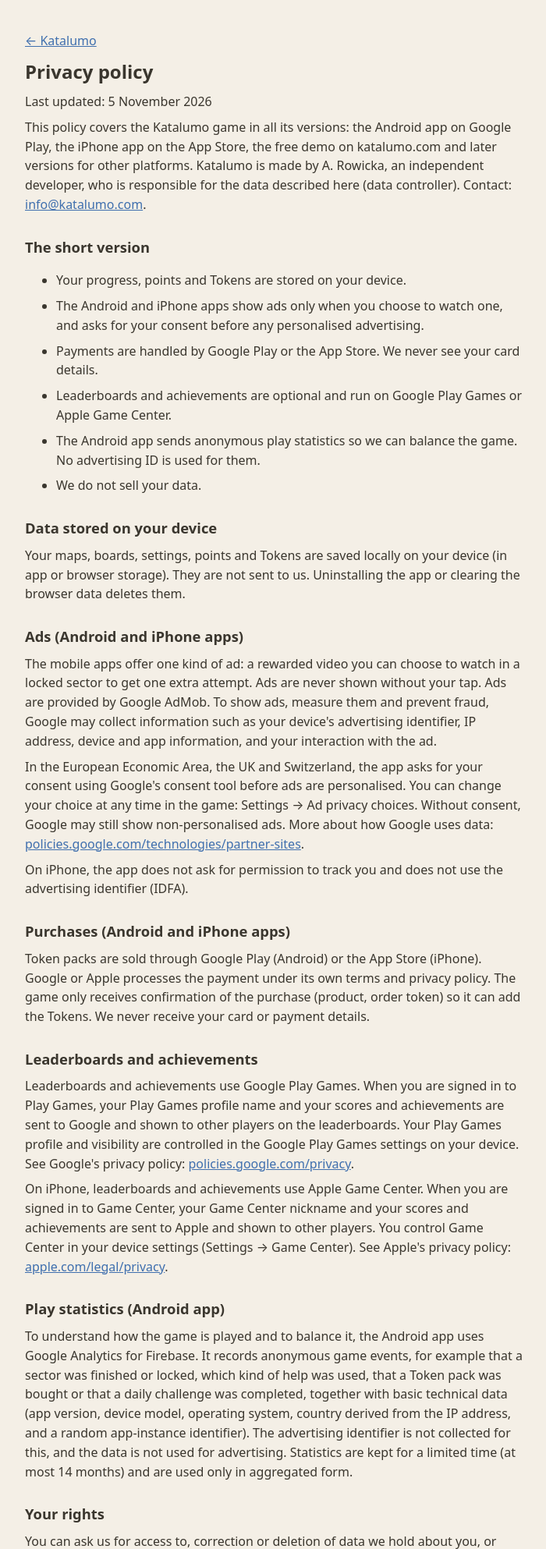
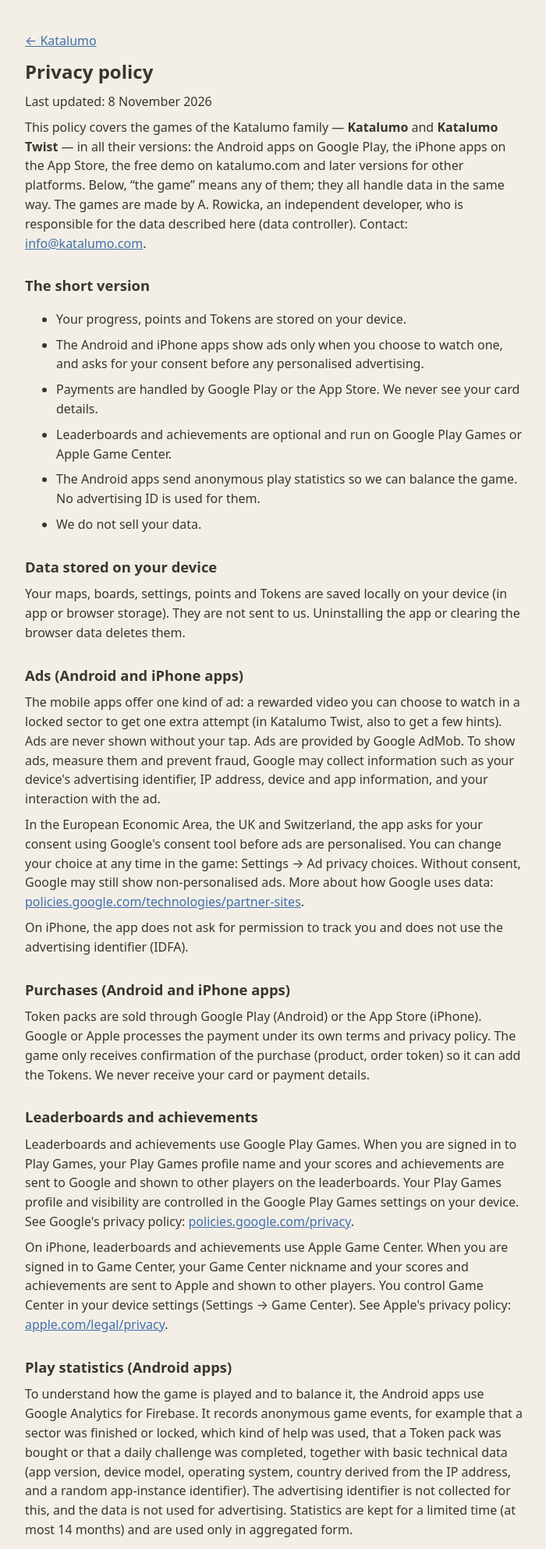
Before and after one commit to Akapitly/katalumo, a plain HTML site: page privacy.html in a window 1280 px wide. Shown: the top 1986 px of the page at 78% size, without its empty margins (288-988 px from the left). Drawn offline with Linux system fonts and the light colour scheme.

Commit message:
Add files via upload

```diff
--- a/privacy.html
+++ b/privacy.html
@@ -18,8 +18,8 @@
 <main>
 <p><a href="./">← Katalumo</a></p>
 <h1>Privacy policy</h1>
-<p>Last updated: 5 November 2026</p>
-<p>This policy covers the Katalumo game in all its versions: the Android app on Google Play, the iPhone app on the App Store, the free demo on katalumo.com and later versions for other platforms. Katalumo is made by A. Rowicka, an independent developer, who is responsible for the data described here (data controller). Contact: <a href="mailto:info@katalumo.com">info@katalumo.com</a>.</p>
+<p>Last updated: 8 November 2026</p>
+<p>This policy covers the games of the Katalumo family — <b>Katalumo</b> and <b>Katalumo Twist</b> — in all their versions: the Android apps on Google Play, the iPhone apps on the App Store, the free demo on katalumo.com and later versions for other platforms. Below, “the game” means any of them; they all handle data in the same way. The games are made by A. Rowicka, an independent developer, who is responsible for the data described here (data controller). Contact: <a href="mailto:info@katalumo.com">info@katalumo.com</a>.</p>
 
 <h2>The short version</h2>
 <ul>
@@ -27,7 +27,7 @@
 <li>The Android and iPhone apps show ads only when you choose to watch one, and asks for your consent before any personalised advertising.</li>
 <li>Payments are handled by Google Play or the App Store. We never see your card details.</li>
 <li>Leaderboards and achievements are optional and run on Google Play Games or Apple Game Center.</li>
-<li>The Android app sends anonymous play statistics so we can balance the game. No advertising ID is used for them.</li>
+<li>The Android apps send anonymous play statistics so we can balance the game. No advertising ID is used for them.</li>
 <li>We do not sell your data.</li>
 </ul>
 
@@ -35,7 +35,7 @@
 <p>Your maps, boards, settings, points and Tokens are saved locally on your device (in app or browser storage). They are not sent to us. Uninstalling the app or clearing the browser data deletes them.</p>
 
 <h2>Ads (Android and iPhone apps)</h2>
-<p>The mobile apps offer one kind of ad: a rewarded video you can choose to watch in a locked sector to get one extra attempt. Ads are never shown without your tap. Ads are provided by Google AdMob. To show ads, measure them and prevent fraud, Google may collect information such as your device's advertising identifier, IP address, device and app information, and your interaction with the ad.</p>
+<p>The mobile apps offer one kind of ad: a rewarded video you can choose to watch in a locked sector to get one extra attempt (in Katalumo Twist, also to get a few hints). Ads are never shown without your tap. Ads are provided by Google AdMob. To show ads, measure them and prevent fraud, Google may collect information such as your device's advertising identifier, IP address, device and app information, and your interaction with the ad.</p>
 <p>In the European Economic Area, the UK and Switzerland, the app asks for your consent using Google's consent tool before ads are personalised. You can change your choice at any time in the game: Settings → Ad privacy choices. Without consent, Google may still show non-personalised ads. More about how Google uses data: <a href="https://policies.google.com/technologies/partner-sites">policies.google.com/technologies/partner-sites</a>.</p>
 <p>On iPhone, the app does not ask for permission to track you and does not use the advertising identifier (IDFA).</p>
 
@@ -46,14 +46,14 @@
 <p>Leaderboards and achievements use Google Play Games. When you are signed in to Play Games, your Play Games profile name and your scores and achievements are sent to Google and shown to other players on the leaderboards. Your Play Games profile and visibility are controlled in the Google Play Games settings on your device. See Google's privacy policy: <a href="https://policies.google.com/privacy">policies.google.com/privacy</a>.</p>
 <p>On iPhone, leaderboards and achievements use Apple Game Center. When you are signed in to Game Center, your Game Center nickname and your scores and achievements are sent to Apple and shown to other players. You control Game Center in your device settings (Settings → Game Center). See Apple's privacy policy: <a href="https://www.apple.com/legal/privacy/">apple.com/legal/privacy</a>.</p>
 
-<h2>Play statistics (Android app)</h2>
-<p>To understand how the game is played and to balance it, the Android app uses Google Analytics for Firebase. It records anonymous game events, for example that a sector was finished or locked, which kind of help was used, that a Token pack was bought or that a daily challenge was completed, together with basic technical data (app version, device model, operating system, country derived from the IP address, and a random app-instance identifier). The advertising identifier is not collected for this, and the data is not used for advertising. Statistics are kept for a limited time (at most 14 months) and are used only in aggregated form.</p>
+<h2>Play statistics (Android apps)</h2>
+<p>To understand how the game is played and to balance it, the Android apps use Google Analytics for Firebase. It records anonymous game events, for example that a sector was finished or locked, which kind of help was used, that a Token pack was bought or that a daily challenge was completed, together with basic technical data (app version, device model, operating system, country derived from the IP address, and a random app-instance identifier). The advertising identifier is not collected for this, and the data is not used for advertising. Statistics are kept for a limited time (at most 14 months) and are used only in aggregated form.</p>
 
 <h2>Your rights</h2>
 <p>You can ask us for access to, correction or deletion of data we hold about you, or object to its use: write to <a href="mailto:info@katalumo.com">info@katalumo.com</a>. You also have the right to complain to your data protection authority. Data processed by Google (ads, Google Play, Play Games, Firebase) can also be managed in your Google account settings; data processed by Apple (App Store, Game Center) in your Apple Account settings.</p>
 
 <h2>Children</h2>
-<p>Katalumo is a puzzle game for a general audience and is not directed at children under 13.</p>
+<p>The Katalumo games are puzzle games for a general audience and are not directed at children under 13.</p>
 
 <h2>Changes</h2>
 <p>If this policy changes, the new version will be published on this page with a new date.</p>
```
Also changed, not shown: terms.html (+5 -5 lines).
